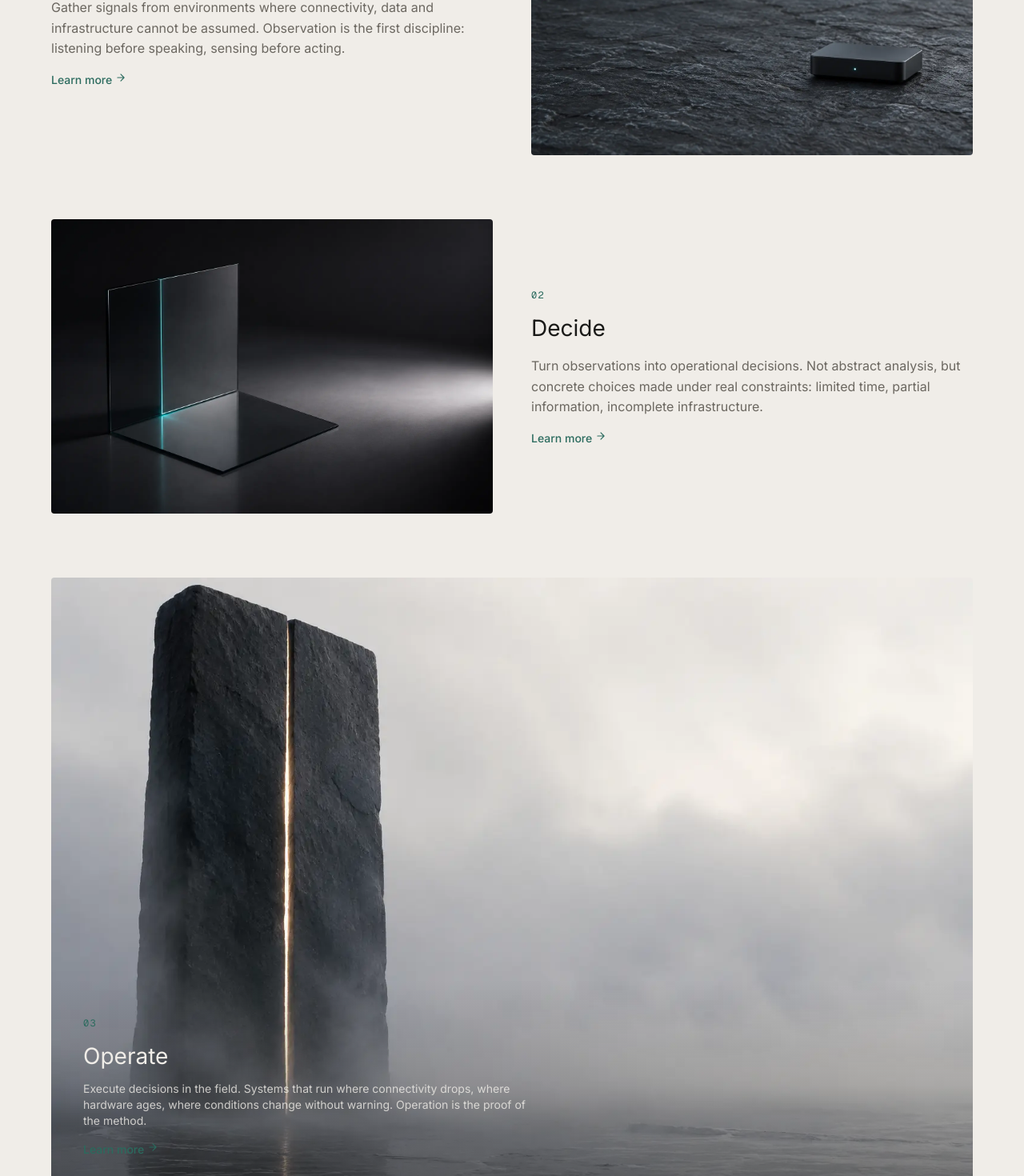
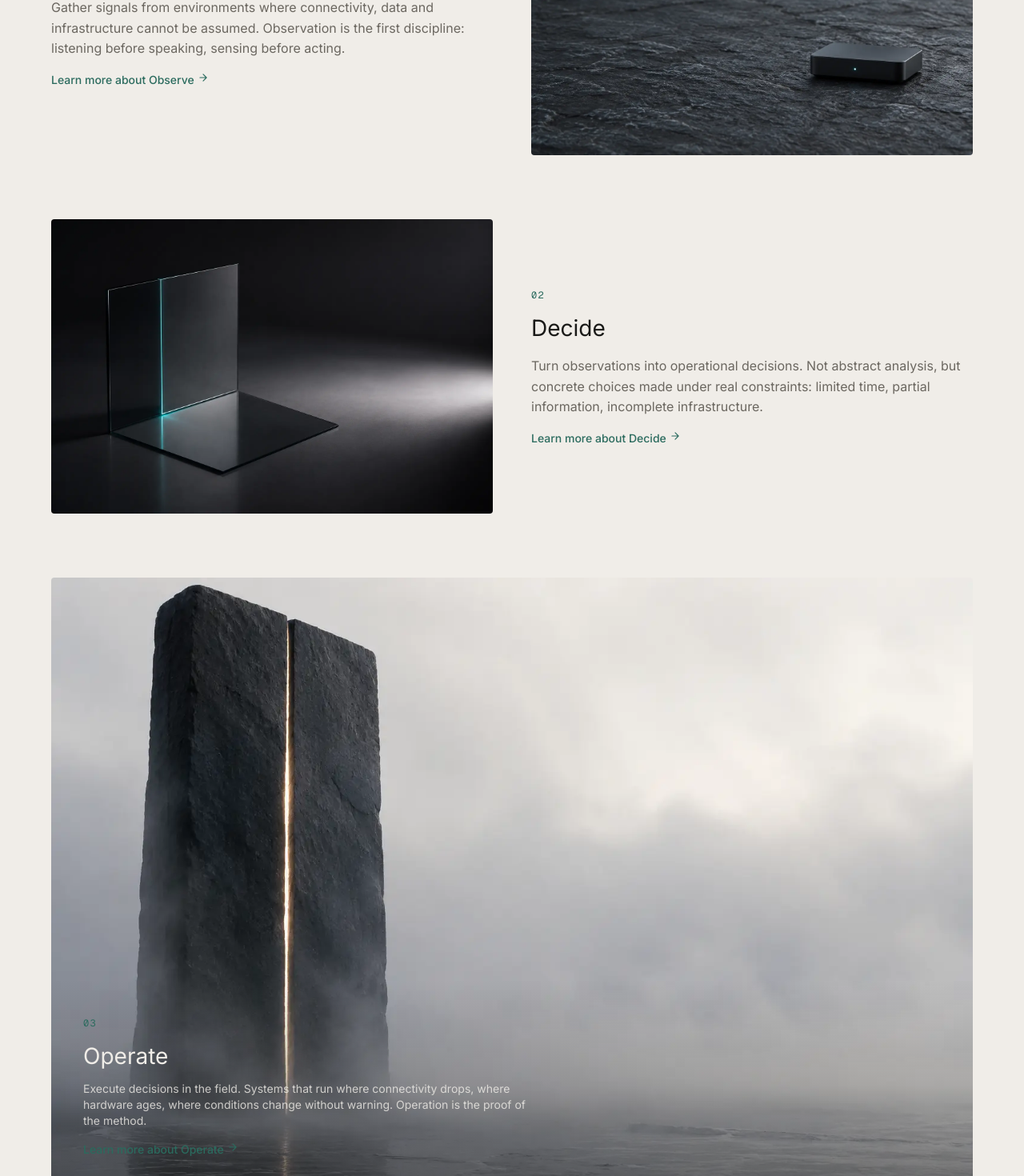
Before and after one commit to tangison/tangison-technologies-website, a Next.js app: page / in a window 1280 px wide. Shown: the part 1216-2686 px from the top of the page at 80% size. Built offline with nearby package versions, Linux system fonts and the light colour scheme; no server answers.

Commit message:
fix: descriptive link text for SEO, image config, minor polish
- Change 'Learn more' → 'Learn more about Observe/Decide/Operate' for SEO accessibility
- Add explicit images config in next.config.ts with deviceSizes and imageSizes
- Remove orphaned public/logo.svg

```diff
--- a/next.config.ts
+++ b/next.config.ts
@@ -6,6 +6,11 @@ const nextConfig: NextConfig = {
     ignoreBuildErrors: true,
   },
   reactStrictMode: false,
+  images: {
+    formats: ["image/webp"],
+    deviceSizes: [640, 750, 828, 1080, 1200, 1920, 2048],
+    imageSizes: [16, 32, 48, 64, 96, 128, 256, 384],
+  },
   async redirects() {
     return [
       // Obsolete Agent product routes → corporate equivalents
@@ -17,8 +22,6 @@ const nextConfig: NextConfig = {
       { source: "/blog", destination: "/company", permanent: true },
       { source: "/about", destination: "/company", permanent: true },
       { source: "/cookies", destination: "/privacy", permanent: true },
-      // Redirect bare tangison.com → www
-      // This is handled at Vercel/domain level, not here
     ];
   },
 };
--- a/src/components/pages/home-content.tsx
+++ b/src/components/pages/home-content.tsx
@@ -130,7 +130,7 @@ export default function Home() {
               <h3 className="display-sm text-[var(--ink)] mt-2">{METHODOLOGY[0].phase}</h3>
               <p className="mt-3 text-[var(--muted-ink)] body-constrained">{METHODOLOGY[0].description}</p>
               <Link href={METHODOLOGY[0].href} className="mt-4 inline-flex text-sm text-[var(--teal)] hover:text-[var(--ink)] transition-colors font-medium">
-                Learn more
+                Learn more about Observe
                 <svg width="14" height="14" viewBox="0 0 24 24" fill="none" stroke="currentColor" strokeWidth="2" strokeLinecap="round" strokeLinejoin="round" className="ml-1"><path d="M5 12h14M12 5l7 7-7 7"/></svg>
               </Link>
             </div>
@@ -165,7 +165,7 @@ export default function Home() {
               <h3 className="display-sm text-[var(--ink)] mt-2">{METHODOLOGY[1].phase}</h3>
               <p className="mt-3 text-[var(--muted-ink)] body-constrained">{METHODOLOGY[1].description}</p>
               <Link href={METHODOLOGY[1].href} className="mt-4 inline-flex text-sm text-[var(--teal)] hover:text-[var(--ink)] transition-colors font-medium">
-                Learn more
+                Learn more about Decide
                 <svg width="14" height="14" viewBox="0 0 24 24" fill="none" stroke="currentColor" strokeWidth="2" strokeLinecap="round" strokeLinejoin="round" className="ml-1"><path d="M5 12h14M12 5l7 7-7 7"/></svg>
               </Link>
             </div>
@@ -187,7 +187,7 @@ export default function Home() {
               <h3 className="display-sm text-[var(--teal-text)] mt-2 reveal-delay-2">{METHODOLOGY[2].phase}</h3>
               <p className="mt-2 text-[var(--teal-text)]/80 body-constrained text-sm reveal-delay-3">{METHODOLOGY[2].description}</p>
               <Link href={METHODOLOGY[2].href} className="mt-4 inline-flex text-sm text-[var(--teal)] hover:text-[var(--teal-text)] transition-colors font-medium reveal-delay-4">
-                Learn more
+                Learn more about Operate
                 <svg width="14" height="14" viewBox="0 0 24 24" fill="none" stroke="currentColor" strokeWidth="2" strokeLinecap="round" strokeLinejoin="round" className="ml-1"><path d="M5 12h14M12 5l7 7-7 7"/></svg>
               </Link>
             </div>
```
